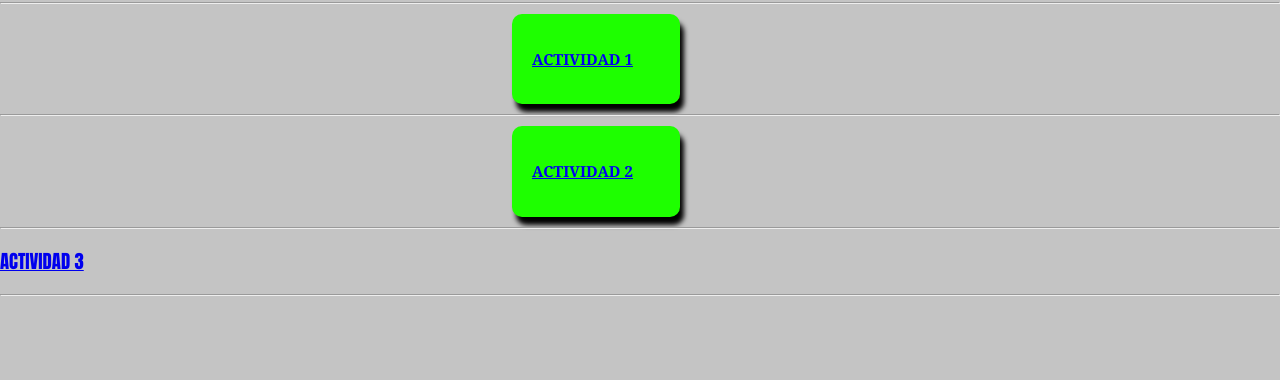
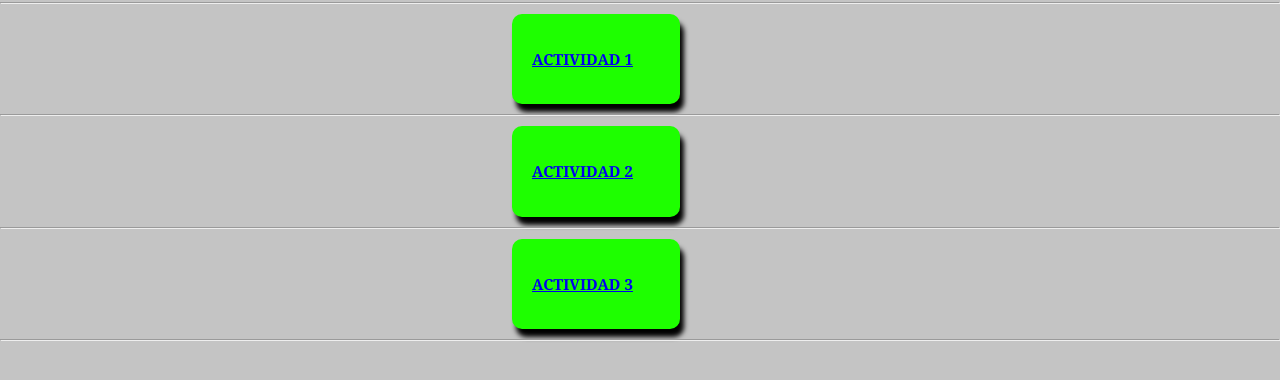
Before and after one commit to AleePaz00/HLC_T3, a plain HTML site: page index.html in a window 1280 px wide. Shown: the part 90-470 px from the top of the page. Drawn offline with Linux system fonts and the light colour scheme.

Commit message:
Add files via upload

```diff
--- a/styleindex.css
+++ b/styleindex.css
@@ -56,3 +56,27 @@ body{
 {
     cursor: pointer;
 }
+.box3{
+    background-color: rgb(30, 255, 0);
+    padding: 20px;
+    margin: 10px;
+    width: 10%;
+    border-radius: 10px;
+    text-align: justify;
+    color: rgb(0, 0, 0);
+    font-family: Georgia, 'Times New Roman', Times, serif;
+    box-shadow: 04px 8px 5px rgb(0, 0, 0);
+    font-size: 13px;
+}
+.box3{
+    margin-left: 40%;}
+
+.box3:active
+{
+    box-shadow: none;
+}
+
+.box3:hover
+{
+    cursor: pointer;
+}
```
